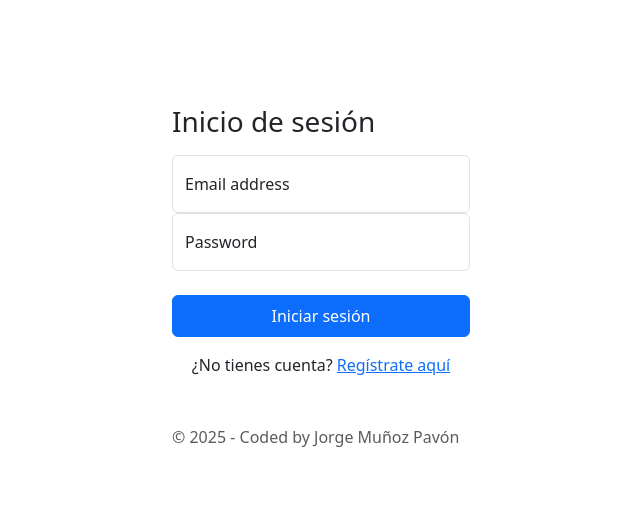
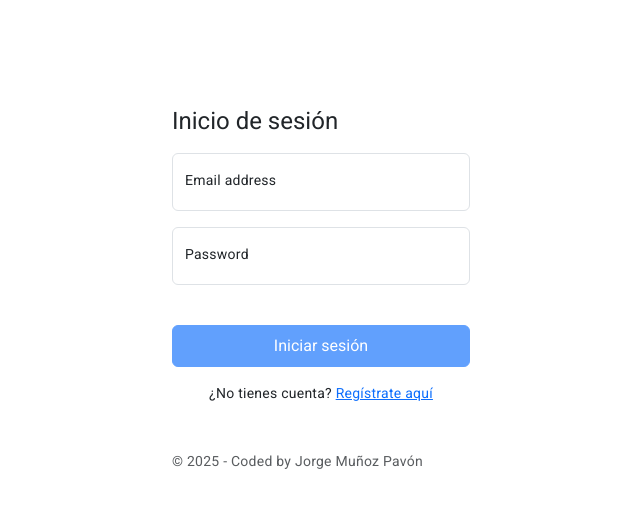
Before and after one commit to jorgempavon/FrontEnd_TFM, an Angular app: page /bibliokie/auth/login in a window 1280 px wide. Shown: the top 508 px of the page, without its empty margins (319-959 px from the left). Built offline with nearby package versions, Linux system fonts and the light colour scheme.

Commit message:
defined form reactive login in issue #2

```diff
--- a/angular.json
+++ b/angular.json
@@ -25,6 +25,7 @@
               "src/assets"
             ],
             "styles": [
+              "@angular/material/prebuilt-themes/pink-bluegrey.css",
               "node_modules/bootstrap/dist/css/bootstrap.min.css",
               "src/styles.css"
             ],
@@ -88,6 +89,7 @@
               "src/assets"
             ],
             "styles": [
+              "@angular/material/prebuilt-themes/pink-bluegrey.css",
               "src/styles.css"
             ],
             "scripts": []
--- a/package.json
+++ b/package.json
@@ -11,10 +11,12 @@
   "private": true,
   "dependencies": {
     "@angular/animations": "^15.2.0",
+    "@angular/cdk": "^15.2.9",
     "@angular/common": "^15.2.0",
     "@angular/compiler": "^15.2.0",
     "@angular/core": "^15.2.0",
     "@angular/forms": "^15.2.0",
+    "@angular/material": "^15.2.9",
     "@angular/platform-browser": "^15.2.0",
     "@angular/platform-browser-dynamic": "^15.2.0",
     "@angular/router": "^15.2.0",
--- a/src/app/app.module.ts
+++ b/src/app/app.module.ts
@@ -4,6 +4,7 @@
 import { AppRoutingModule } from './app-routing.module';
 import { AppComponent } from './app.component';
 import { SharedModule } from './shared/shared.module';
+import { BrowserAnimationsModule } from '@angular/platform-browser/animations';
 
 
 @NgModule({
@@ -13,7 +14,8 @@
   imports: [
     BrowserModule,
     AppRoutingModule,
-    SharedModule
+    SharedModule,
+    BrowserAnimationsModule
   ],
   providers: [],
   bootstrap: [AppComponent]
--- a/src/app/auth/auth.module.ts
+++ b/src/app/auth/auth.module.ts
@@ -3,6 +3,7 @@
 import { LoginComponent } from './login/login.component';
 import { AuthRoutingModule } from './auth-routing.module';
 import { SharedModule } from "../shared/shared.module";
+import { ReactiveFormsModule } from '@angular/forms';
 
 
 
@@ -13,7 +14,8 @@
   imports: [
     CommonModule,
     AuthRoutingModule,
-    SharedModule
+    SharedModule,
+    ReactiveFormsModule
 ]
 })
 export class AuthModule { }
--- a/src/app/auth/login/login.component.html
+++ b/src/app/auth/login/login.component.html
@@ -1,20 +1,23 @@
 <main class="main-login w-100 m-auto">
-    <form class="form-login">
+    <form [formGroup]="loginForm" (ngSubmit)="onSubmit()" class="form-login">
     <h1 class="h3 mb-3 fw-normal">Inicio de sesión</h1>
-        <div class="form-floating">
-            <input type="email" class="form-control" id="floatingInput" placeholder="Escribe tu email" required>
+
+    <div class="form-floating mb-3">
+        <input type="email" formControlName="email" class="form-control" id="floatingInput" placeholder="Escribe tu email" required>
         <label for="floatingInput">Email address</label>
     </div>
-        <div class="form-floating">
-            <input type="password" class="form-control" id="floatingPassword" placeholder="Escribe tu contraseña" required>
+
+    <div class="form-floating mb-3">
+        <input type="password" formControlName="password" class="form-control" id="floatingPassword" placeholder="Escribe tu contraseña" required>
         <label for="floatingPassword">Password</label>
     </div>
 
-        <button class="btn btn-primary w-100 py-2 mt-4" type="submit">Iniciar sesión</button>
+    <button class="btn btn-primary w-100 py-2 mt-4" type="submit" [disabled]="loginForm.invalid">Iniciar sesión</button>
 
     <div class="text-center mt-3">
-            <p>¿No tienes cuenta? <a routerLink="/bibliokie/login">Regístrate aquí</a></p>
+        <p>¿No tienes cuenta? <a routerLink="/bibliokie/register">Regístrate aquí</a></p>
     </div>
-        <p class="mt-5 mb-3 text-body-secondary">© 2025 - Coded by Jorge Muñoz Pavón </p>
+
+    <p class="mt-5 mb-3 text-body-secondary">© 2025 - Coded by Jorge Muñoz Pavón</p>
     </form>
 </main>
--- a/src/app/auth/login/login.component.ts
+++ b/src/app/auth/login/login.component.ts
@@ -1,4 +1,5 @@
 import { Component } from '@angular/core';
+import { FormBuilder, FormGroup, Validators } from '@angular/forms';
 
 @Component({
   selector: 'app-login',
@@ -6,5 +7,23 @@
   styleUrls: ['./login.component.css']
 })
 export class LoginComponent {
+  loginForm!: FormGroup;
 
+  constructor(private fb: FormBuilder) {}
+
+  ngOnInit(): void {
+    this.loginForm = this.fb.group({
+      email: ['', [Validators.required, Validators.email]],
+      password: ['', Validators.required]
+    });
+  }
+
+  onSubmit(): void {
+    if (this.loginForm.valid) {
+      const { email, password } = this.loginForm.value;
+      console.log('Enviando login con:', email, password);
+    } else {
+      console.log('Formulario no válido');
+    }
+  }
 }
--- a/src/index.html
+++ b/src/index.html
@@ -6,8 +6,11 @@
   <base href="/">
   <meta name="viewport" content="width=device-width, initial-scale=1">
   <link rel="icon" type="image/x-icon" href="favicon.ico">
+  <link rel="preconnect" href="https://fonts.gstatic.com">
+  <link href="https://fonts.googleapis.com/css2?family=Roboto:wght@300;400;500&display=swap" rel="stylesheet">
+  <link href="https://fonts.googleapis.com/icon?family=Material+Icons" rel="stylesheet">
 </head>
-<body>
+<body class="mat-typography">
   <app-root></app-root>
 </body>
 </html>
--- a/src/styles.css
+++ b/src/styles.css
@@ -1 +1,4 @@
 /* You can add global styles to this file, and also import other style files */
+
+html, body { height: 100%; }
+body { margin: 0; font-family: Roboto, "Helvetica Neue", sans-serif; }
```
Also changed, not shown: 1 other file (tests, documents, lock files or other folders). Lines whose indentation alone changed are shown as unchanged.
